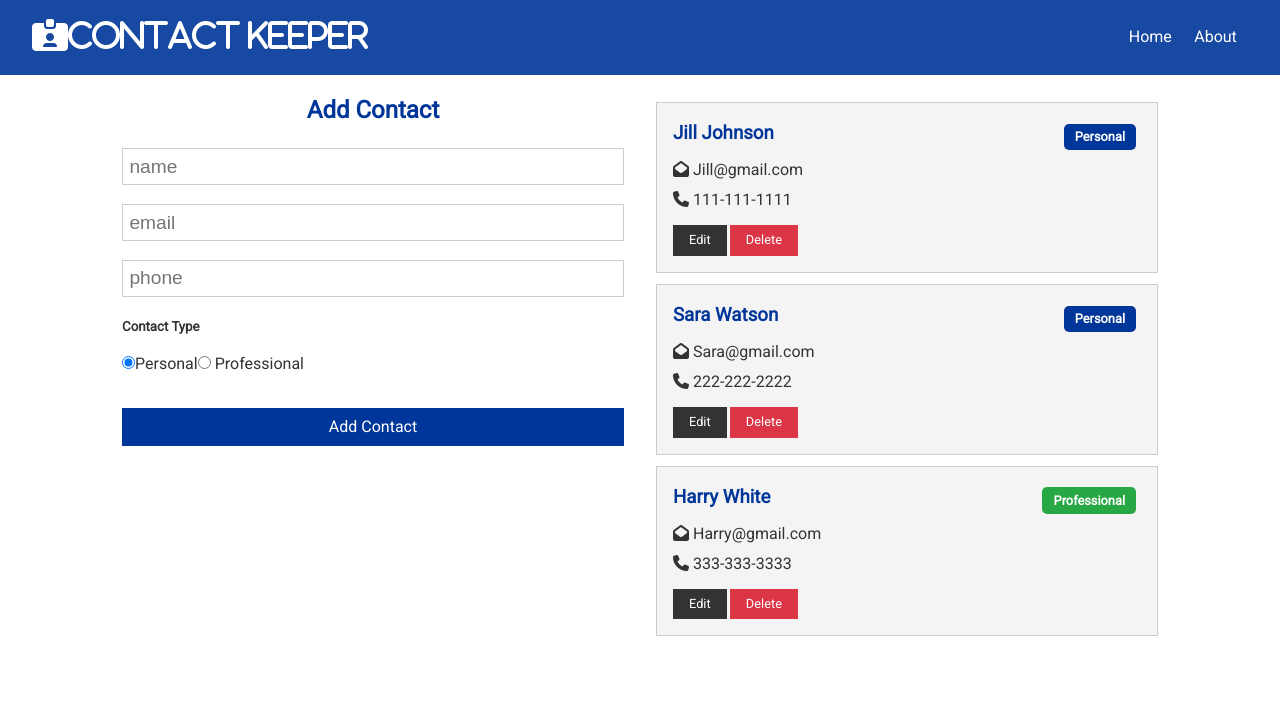
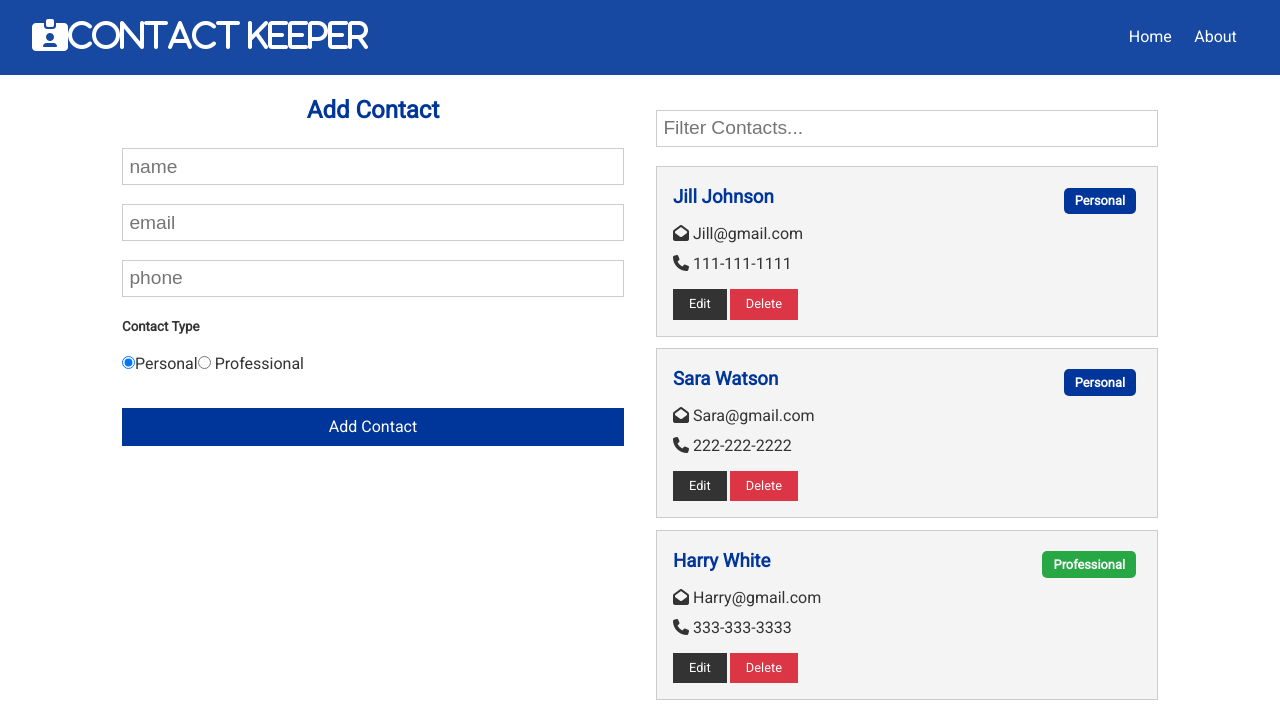
Before and after one commit to Tshamp7/ContactKeeper, a React (Create React App) app in the folder client/: page / in a window 1280 px wide. Shown: the top 722 px of the page. Built offline with nearby package versions, Linux system fonts and the light colour scheme.

Commit message:
Add filter contacts functionality

```diff
--- /dev/null
+++ b/client/src/components/contacts/ContactFilter.jsx
@@ -0,0 +1,32 @@
+import React, { useContext, useRef, useEffect } from 'react'
+import ContactContext from '../../context/contact/contactContext';
+
+const ContactFilter = () => {
+    const contactContext = useContext(ContactContext);
+    const text = useRef('');
+
+    const { filterContacts, clearFilter, filtered } = contactContext;
+
+
+
+    useEffect(() => {
+        if (filtered === null) {
+            text.current.value = '';
+        }
+    })
+
+    const onChange = e => {
+        if (text.current.value !== '') {
+            filterContacts(e.target.value);
+        } else {
+            clearFilter();
+        }
+    }
+    return (
+        <form>
+            <input type="text" ref={text} placeholder="Filter Contacts..." onChange={onChange} />
+        </form>
+    )
+}
+
+export default ContactFilter;
--- a/client/src/components/contacts/Contacts.jsx
+++ b/client/src/components/contacts/Contacts.jsx
@@ -1,16 +1,31 @@
 import React, { useContext, Fragment } from "react";
 import ContactContext from "../../context/contact/contactContext";
 import ContactItem from "./ContactItem";
+import { CSSTransition, TransitionGroup } from 'react-transition-group';
+
 
 const Contacts = () => {
   const contactContext = useContext(ContactContext);
-  const { contacts } = contactContext;
+  const { contacts, filtered } = contactContext;
+
+  if (contacts.length === 0) {
+    return <h4>Please add a Contact</h4>
+  }
 
   return (
     <Fragment>
-      {contacts.map(contact => (
-        <ContactItem key={contact.id} contact={contact} />
-      ))}
+      <TransitionGroup>
+        {filtered !== null ? filtered.map(contact => (
+          <CSSTransition key={contact.id} timeout={750} classNames='item'>
+            <ContactItem contact={contact} />
+          </CSSTransition>
+        )) :
+          contacts.map(contact => (
+            <CSSTransition key={contact.id} timeout={750} classNames='item'>
+              <ContactItem contact={contact} />
+            </CSSTransition>
+          ))}
+      </TransitionGroup>
     </Fragment>
   );
 };
--- a/client/src/components/pages/Home.jsx
+++ b/client/src/components/pages/Home.jsx
@@ -1,6 +1,9 @@
 import React from "react";
+import ContactFilter from "../contacts/ContactFilter";
 import ContactForm from "../contacts/ContactForm";
 import Contacts from "../contacts/Contacts";
+
+
 
 const Home = () => {
   return (
@@ -9,6 +12,7 @@
         <ContactForm />
       </div>
       <div>
+        <ContactFilter />
         <Contacts />
       </div>
     </div>
--- a/client/src/context/contact/ContactState.js
+++ b/client/src/context/contact/ContactState.js
@@ -38,6 +38,8 @@
       },
     ],
     current: null,
+    filtered: null
+
   };
 
   const [state, dispatch] = useReducer(contactReducer, initialState);
@@ -64,19 +66,26 @@
     dispatch({ type: UPDATE_CONTACT, payload: contact });
   };
   // Filter Contacts
-
+  const filterContacts = (text) => {
+    dispatch({ type: FILTER_CONTACTS, payload: text });
+  }
   // Clear Filter
-
+  const clearFilter = () => {
+    dispatch({ type: CLEAR_FILTER });
+  }
   return (
     <ContactContext.Provider
       value={{
         contacts: state.contacts,
+        filtered: state.filtered,
         current: state.current,
         addContact,
         deleteContact,
         setCurrent,
         clearCurrent,
         updateContact,
+        filterContacts,
+        clearFilter
       }}
     >
       {props.children}
--- a/client/src/context/contact/contactReducer.js
+++ b/client/src/context/contact/contactReducer.js
@@ -10,6 +10,19 @@
 
 export default (state, action) => {
   switch (action.type) {
+    case CLEAR_FILTER:
+      return {
+        ...state,
+        filtered: null,
+      }
+    case FILTER_CONTACTS:
+      return {
+        ...state,
+        filtered: state.contacts.filter(contact => {
+          const regex = new RegExp(`${action.payload}`, 'gi');
+          return contact.name.match(regex) || contact.email.match(regex);
+        })
+      }
     case UPDATE_CONTACT:
       return {
         ...state,
@@ -31,7 +44,7 @@
       return {
         ...state,
         contacts: state.contacts.filter(
-          contact => contact.id != action.payload
+          contact => contact.id !== action.payload
         ),
       };
     case ADD_CONTACT:
```
Also changed, not shown: 1 other file (tests, documents, lock files or other folders).
